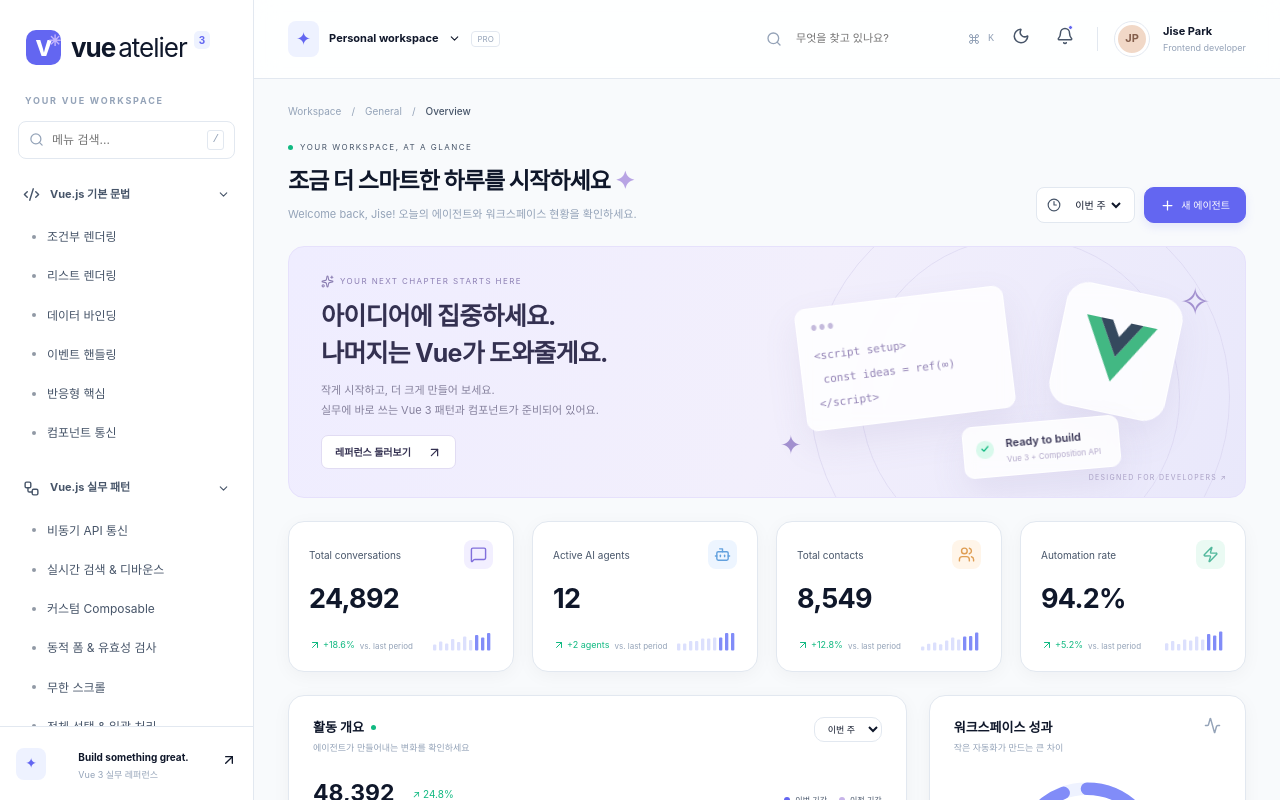
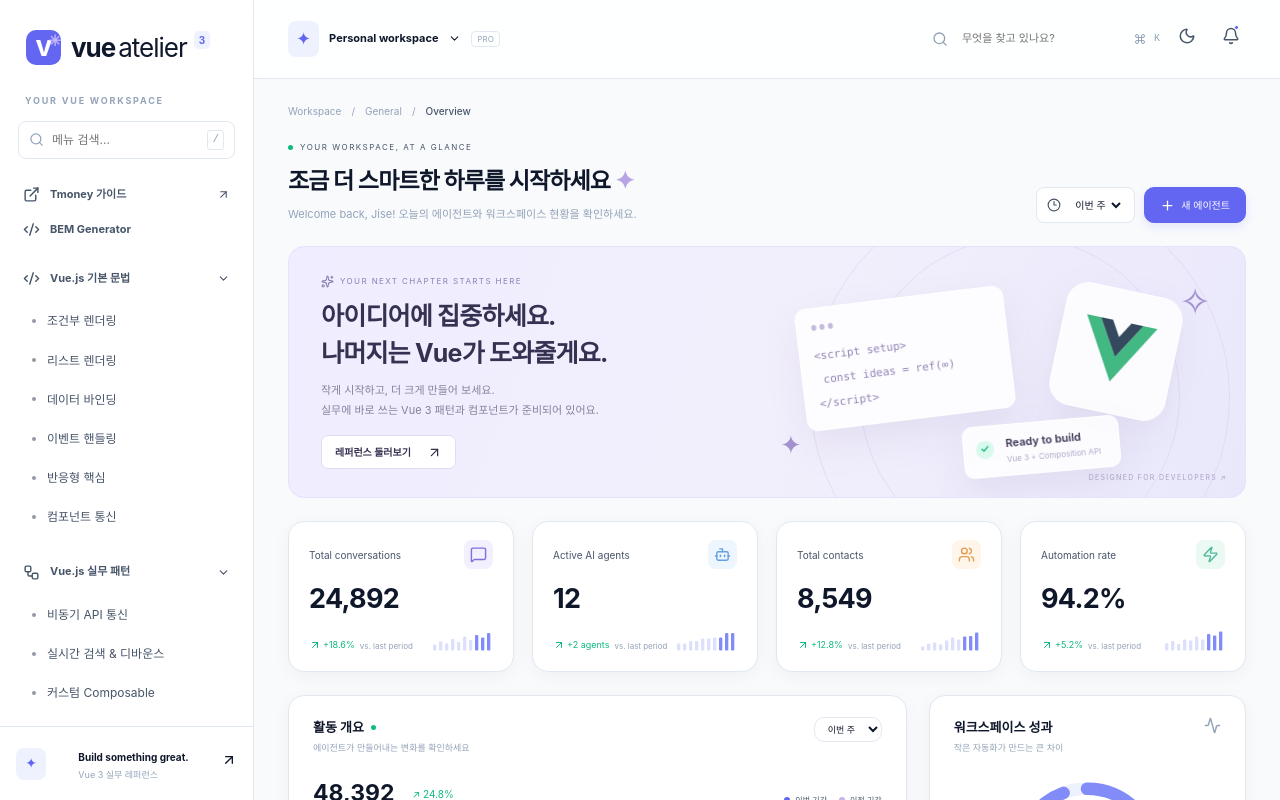
Before and after one commit to parkjise/tmoneygovue-prod, a Vue app: page /dashboard/default in a window 1280 px wide. Shown: the top 800 px of the page. Built offline with nearby package versions, Linux system fonts and the light colour scheme.

Commit message:
Update BEM navigation and add Tmoney guide link

```diff
--- a/src/components/layout/AppHeader.vue
+++ b/src/components/layout/AppHeader.vue
@@ -41,7 +41,7 @@ const results = computed(() =>
         <li v-if="!results.length">검색 결과 없음</li>
       </ul>
     </section>
-    <nav class="app-header__actions" aria-label="설정">
+    <nav class="app-header__actions" aria-label="설정 및 바로가기">
       <button
         :aria-label="theme === 'light' ? '다크 모드로 전환' : '라이트 모드로 전환'"
         @click="toggle"
@@ -58,12 +58,6 @@ const results = computed(() =>
         <Bell :size="18" />
         <i />
       </button>
-      <span class="app-header__divider" />
-      <span class="app-header__avatar">JP</span>
-      <section class="app-header__profile">
-        <strong>Jise Park</strong>
-        <small>Frontend developer</small>
-      </section>
     </nav>
     <section v-if="notifications" class="app-header__notification">
       <strong>모든 준비가 끝났어요 ✨</strong>
@@ -171,33 +165,6 @@ const results = computed(() =>
       border-radius: 50%;
     }
   }
-  &__divider {
-    height: 24px;
-    border-left: 1px solid var(--border);
-    margin: 0 3px;
-  }
-  &__avatar {
-    @include flex-center;
-    width: 34px;
-    height: 34px;
-    background: #f1d8c7;
-    color: #845e4b;
-    font-size: 11px;
-    font-weight: 700;
-    border-radius: 50%;
-    border: 3px solid var(--surface);
-    outline: 1px solid var(--border);
-  }
-  &__profile {
-    display: grid;
-    strong {
-      font-size: 11px;
-    }
-    small {
-      font-size: 9px;
-      color: var(--caption);
-    }
-  }
   &__menu {
     display: none;
   }
@@ -231,9 +198,7 @@ const results = computed(() =>
     &__workspace {
       font-size: 10px;
     }
-    &__profile,
-    &__plan,
-    &__divider {
+    &__plan {
       display: none;
     }
     &__actions {
--- a/src/components/layout/AppSidebar.vue
+++ b/src/components/layout/AppSidebar.vue
@@ -12,9 +12,10 @@ import {
   LayoutDashboard,
   Component,
   Table2,
+  ExternalLink,
   ArrowUpRight
 } from 'lucide-vue-next';
-import { menuGroups } from '@/data/menuData';
+import { menuGroups, sidebarLinks } from '@/data/menuData';
 const props = defineProps({ open: { type: Boolean, default: false } });
 const emit = defineEmits({ close: () => true });
 const route = useRoute();
@@ -35,6 +36,9 @@ watch(
   { immediate: true }
 );
 const icons = { Layers, CodeXml, Workflow, LayoutDashboard, Component, Table2, Palette };
+const externalLinks = computed(() =>
+  sidebarLinks.filter((item) => item.title.toLowerCase().includes(query.value.toLowerCase()))
+);
 const groups = computed(() =>
   menuGroups
     .map((g) => ({
@@ -74,8 +78,32 @@ function toggle(title) {
       <kbd>/</kbd>
     </label>
     <nav class="app-sidebar__nav" aria-label="전체 메뉴">
+      <a
+        v-for="item in externalLinks"
+        :key="item.href"
+        :href="item.href"
+        class="app-sidebar__category app-sidebar__category--direct"
+        target="_blank"
+        rel="noopener noreferrer"
+        :aria-label="item.title + ' (새 창)'"
+        @click="emit('close')"
+      >
+        <ExternalLink :size="17" />
+        <span>{{ item.title }}</span>
+        <ArrowUpRight :size="13" />
+      </a>
       <section v-for="group in groups" :key="group.title" class="app-sidebar__group">
+        <RouterLink
+          v-if="group.direct"
+          :to="group.children[0].path"
+          class="app-sidebar__category app-sidebar__category--direct"
+          @click="emit('close')"
+        >
+          <component :is="icons[group.icon]" :size="17" />
+          <span>{{ group.title }}</span>
+        </RouterLink>
         <button
+          v-else
           class="app-sidebar__category"
           :aria-expanded="!!query || !collapsed.has(group.title)"
           @click="toggle(group.title)"
@@ -84,7 +112,7 @@ function toggle(title) {
           <span>{{ group.title }}</span>
           <ChevronDown :size="13" />
         </button>
-        <ul v-show="query || !collapsed.has(group.title)">
+        <ul v-if="!group.direct" v-show="query || !collapsed.has(group.title)">
           <li v-for="item in group.children" :key="item.path">
             <RouterLink :to="item.path" class="app-sidebar__link" @click="emit('close')">
               <span class="app-sidebar__dot" />
@@ -94,7 +122,9 @@ function toggle(title) {
           </li>
         </ul>
       </section>
-      <p v-if="!groups.length" class="app-sidebar__empty">검색 결과가 없습니다.</p>
+      <p v-if="!groups.length && !externalLinks.length" class="app-sidebar__empty">
+        검색 결과가 없습니다.
+      </p>
     </nav>
     <footer class="app-sidebar__footer">
       <span class="app-sidebar__version">✦</span>
@@ -214,6 +244,17 @@ function toggle(title) {
       flex: 1;
     }
   }
+  &__category--direct {
+    border-radius: 8px;
+    @include focus-ring;
+    &:hover {
+      background: var(--canvas);
+    }
+    &.router-link-exact-active {
+      color: var(--primary);
+      background: var(--soft);
+    }
+  }
   ul {
     list-style: none;
     padding: 4px 0;
--- a/src/data/menuData.js
+++ b/src/data/menuData.js
@@ -1,4 +1,26 @@
+export const sidebarLinks = [
+  {
+    title: 'Tmoney 가이드',
+    href: 'https://parkjise.github.io/tmoneygopublish-spa-pub/#/tmoney/Spa/DET/DET003.vue'
+  }
+];
+
 export const menuGroups = [
+  {
+    title: 'BEM Generator',
+    icon: 'CodeXml',
+    direct: true,
+    children: [
+      {
+        path: '/tools/bem-generator',
+        title: 'BEM Generator',
+        description: 'Gemini / OpenAI API · HTML 마크업 클래스 변환',
+        folder: 'tools',
+        slug: 'bem-generator',
+        badge: 'AI API'
+      }
+    ]
+  },
   {
     title: 'Vue.js 기본 문법',
     icon: 'CodeXml',
@@ -99,14 +121,6 @@ export const menuGroups = [
     title: 'SCSS 실무 가이드',
     icon: 'Palette',
     children: [
-      {
-        path: '/tools/bem-generator',
-        title: 'BEM Generator',
-        description: 'Gemini / OpenAI API · HTML 마크업 클래스 변환',
-        folder: 'tools',
-        slug: 'bem-generator',
-        badge: 'AI API'
-      },
       {
         path: '/scss/mixins-source',
         title: '공통 Mixin 소스',
```
